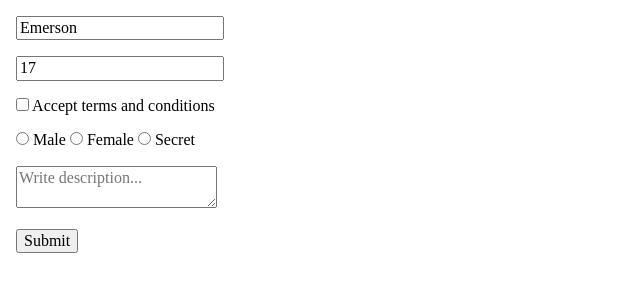
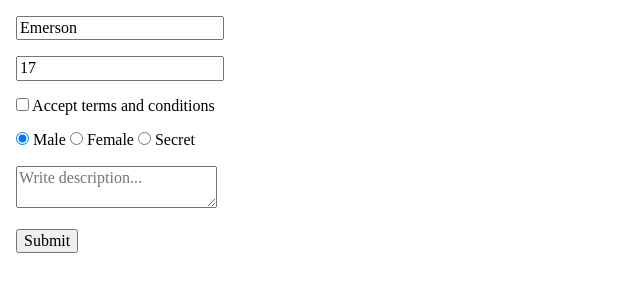
Before and after one commit to Osnovn0y/HTML_gromcode, a plain HTML site: page Forms/FormWithAFewInputs/index.html in a window 1280 px wide. Shown: the full height of the page, 0-640 px from the left. Drawn offline with nearby package versions, Linux system fonts and the light colour scheme.

Commit message:
Update index.html

```diff
--- a/Forms/FormWithAFewInputs/index.html
+++ b/Forms/FormWithAFewInputs/index.html
@@ -22,7 +22,7 @@
       </div>
       <div class="choose-gender">
         <label>
-          <input type="radio" name="gender" />
+          <input type="radio" name="gender" checked />
           Male
         </label>
         <label>
```
